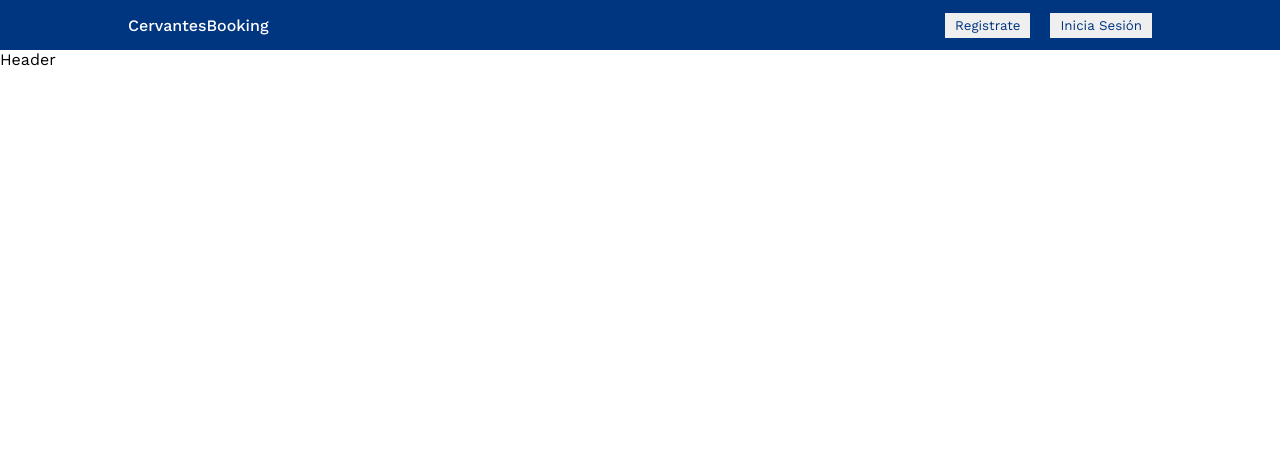
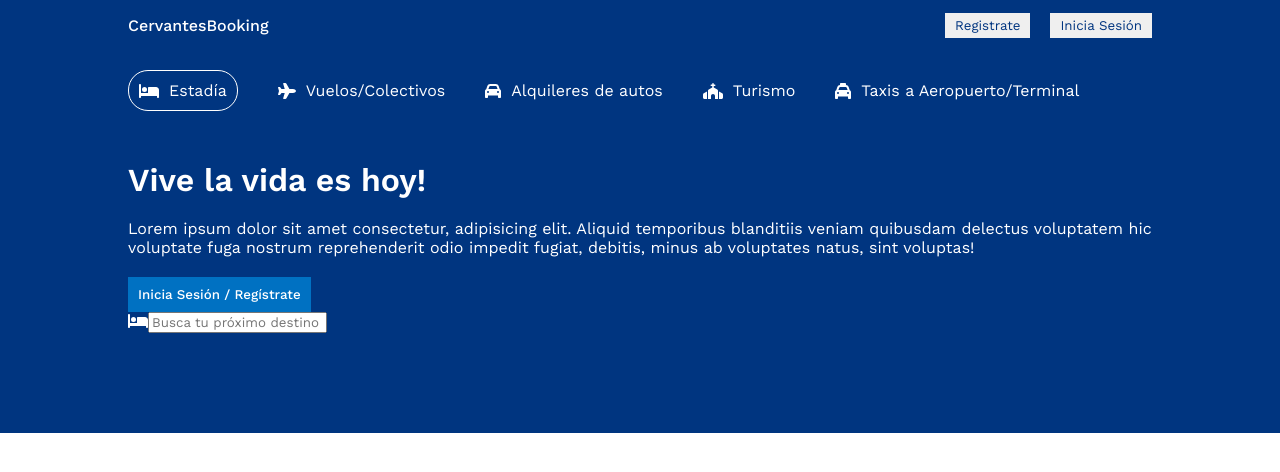
Before and after one commit to beenacoder/booking-app, a React (Vite) app: page / in a window 1280 px wide. Shown: the top 472 px of the page. Built offline with nearby package versions, Linux system fonts and the light colour scheme.

Commit message:
adding header

```diff
--- a/package.json
+++ b/package.json
@@ -10,6 +10,10 @@
     "preview": "vite preview"
   },
   "dependencies": {
+    "@fortawesome/fontawesome-svg-core": "^6.4.0",
+    "@fortawesome/free-regular-svg-icons": "^6.4.0",
+    "@fortawesome/free-solid-svg-icons": "^6.4.0",
+    "@fortawesome/react-fontawesome": "^0.2.0",
     "react": "^18.2.0",
     "react-dom": "^18.2.0",
     "react-router-dom": "^6.14.2"
--- a/src/components/header/Header.jsx
+++ b/src/components/header/Header.jsx
@@ -1,11 +1,47 @@
+import { faBed, faCar, faChurch, faPlane, faTaxi } from "@fortawesome/free-solid-svg-icons";
+import { FontAwesomeIcon } from "@fortawesome/react-fontawesome";
 import './header.css';
 
 const Header = () => {
-  return (
-    <div className='header'>
-        Header
-    </div>
-  )
+    return (
+        <div className='header'>
+            <div className="header-container">
+                <div className="header-list">
+                    <div className="header-list-item active">
+                        <FontAwesomeIcon icon={faBed} />
+                        <span>Estadía</span>
+                    </div>
+                    <div className="header-list-item">
+                        <FontAwesomeIcon icon={faPlane} />
+                        <span>Vuelos/Colectivos</span>
+                    </div>
+                    <div className="header-list-item">
+                        <FontAwesomeIcon icon={faCar} />
+                        <span>Alquileres de autos</span>
+                    </div>
+                    <div className="header-list-item">
+                        <FontAwesomeIcon icon={faChurch} />
+                        <span>Turismo</span>
+                    </div>
+                    <div className="header-list-item">
+                        <FontAwesomeIcon icon={faTaxi} />
+                        <span>Taxis a Aeropuerto/Terminal</span>
+                    </div>
+                </div>
+                <h1 className="header-title">Vive la vida es hoy!</h1>
+                <p className="header-description">
+                    Lorem ipsum dolor sit amet consectetur, adipisicing elit. Aliquid temporibus blanditiis veniam quibusdam delectus voluptatem hic voluptate fuga nostrum reprehenderit odio impedit fugiat, debitis, minus ab voluptates natus, sint voluptas!
+                </p>
+                <button className="header-btn">Inicia Sesión / Regístrate</button>
+                <div className="header-search">
+                    <div className="header-search-item">
+                        <FontAwesomeIcon icon={faBed} className="header-icon" />
+                        <input type="text" placeholder="Busca tu próximo destino" className="header-search-input"/>
+                    </div>
+                </div>
+            </div>
+        </div>
+    )
 }
 
 export default Header
--- a/src/components/header/header.css
+++ b/src/components/header/header.css
@@ -0,0 +1,44 @@
+.header {
+    background-color: #003580;
+    color: white;
+    display: flex;
+    justify-content: center;
+
+}
+
+.header-container {
+    max-width: 1024px;
+    width: 100%;
+    margin: 20px 0px 100px 0px;
+}
+
+.header-list {
+    display: flex;
+    gap: 40px;
+    margin-bottom: 50px;
+}
+
+.header-list-item {
+    display: flex;
+    align-items: center;
+    gap: 10px;
+}
+
+.header-list-item.active {
+    border: 1px solid white;
+    padding: 10px;
+    border-radius: 20px;
+}
+
+.header-description {
+    margin: 20px 0px;
+}
+
+.header-btn {
+    background-color: #0071c2;
+    color: white;
+    font-weight: 500;
+    border: none;
+    padding: 10px;
+    cursor: pointer;
+}
```
Also changed, not shown: src/components/navbar/Navbar.jsx (indentation only), 1 other file (tests, documents, lock files or other folders).
